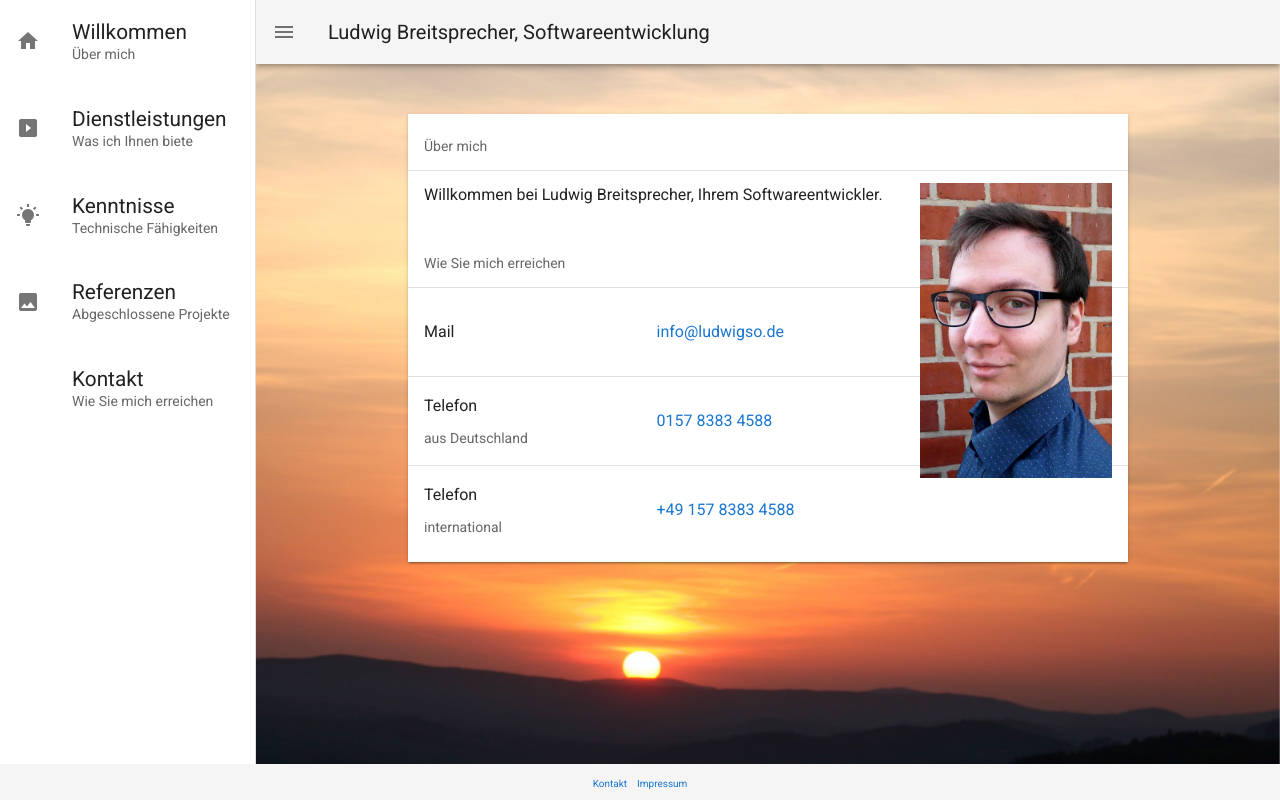
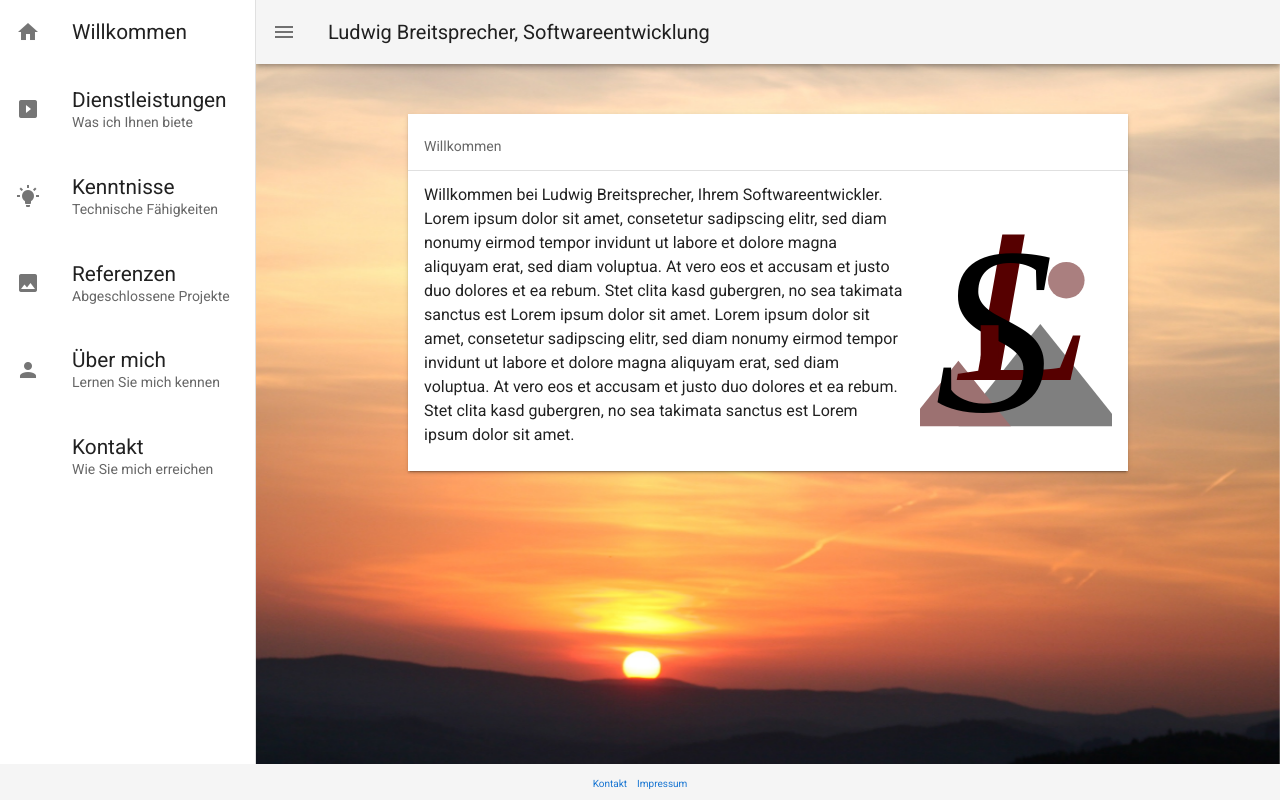
Before and after one commit to LudwigSo/ludwigbr_de, a Vue app: page / in a window 1280 px wide. Built offline with nearby package versions, Linux system fonts and the light colour scheme.

Commit message:
Add about, change home

```diff
--- /dev/null
+++ b/src/components/About.vue
@@ -0,0 +1,50 @@
+<template>
+  <div class="home">
+    <div class="top-padding-without-list"></div>
+    <v-subheader>Über mich</v-subheader>
+    <v-divider> </v-divider>
+    <div class="text">
+      <img class="img-right" src="./../assets/profilepicture.jpg" height="295px" width="192px">
+      <div class="paragraph">
+        Ich heiße Ludwig, bin studierter Wirtschaftsinformatiker und arbeite selbstständig als Software- und Webentwickler.
+
+      </div>
+      <div class="paragraph">
+        Bereits während meines Studiums habe ich angefangen selbstständig kleinere Softwareprojekte umzusetzen. Danach habe ich bei einem IT-Dienstleister als Entwickler gearbeitet und weitere Erfahrungen im Bereich IT und Softwareentwicklung sammeln können.
+
+      </div>
+
+    </div>
+    <contact></contact>
+  </div>
+</template>
+
+<script>
+import Vue from 'vue'
+import { Component } from 'vue-property-decorator'
+import Contact from './Contact'
+
+@Component({
+  components: { Contact }
+})
+export default class Home extends Vue {
+
+}
+</script>
+
+<style scoped>
+  .text {
+    padding: 12px 16px 0 16px; /* same as v-list on knowledge site*/
+  }
+  .text .paragraph {
+    padding-bottom: 24px;
+  }
+  .img-right {
+    float: right;
+    margin-left: 15px;
+  }
+  .img-left {
+    float: left;
+    margin-right: 15px;
+  }
+</style>
--- a/src/components/Home.vue
+++ b/src/components/Home.vue
@@ -1,17 +1,17 @@
 <template>
   <div class="home">
     <div class="top-padding-without-list"></div>
-    <v-subheader>Über mich</v-subheader>
+    <v-subheader>Willkommen</v-subheader>
     <v-divider> </v-divider>
     <div class="text">
-      <img class="img-right" src="./../assets/profilepicture.jpg" height="295px" width="192px">
+      <img class="img-right" src="./../assets/Logo_transparent.svg" height="295px" width="192px">
       <div class="paragraph">
         Willkommen bei Ludwig Breitsprecher, Ihrem Softwareentwickler.
-
+        Lorem ipsum dolor sit amet, consetetur sadipscing elitr, sed diam nonumy eirmod tempor invidunt ut labore et dolore magna aliquyam erat, sed diam voluptua. At vero eos et accusam et justo duo dolores et ea rebum. Stet clita kasd gubergren, no sea takimata sanctus est Lorem ipsum dolor sit amet. Lorem ipsum dolor sit amet, consetetur sadipscing elitr, sed diam nonumy eirmod tempor invidunt ut labore et dolore magna aliquyam erat, sed diam voluptua. At vero eos et accusam et justo duo dolores et ea rebum. Stet clita kasd gubergren, no sea takimata sanctus est Lorem ipsum dolor sit amet.
       </div>
 
     </div>
-    <contact></contact>
+    <!-- <contact></contact>     -->
   </div>
 </template>
 
--- a/src/components/Navigation.vue
+++ b/src/components/Navigation.vue
@@ -8,7 +8,7 @@
         </v-list-item-action>
         <v-list-item-content>
           <v-list-item-title class="navigation-title">Willkommen</v-list-item-title>
-          <v-list-item-subtitle>Über mich</v-list-item-subtitle>
+          <!-- <v-list-item-subtitle>Über mich</v-list-item-subtitle> -->
         </v-list-item-content>
       </v-list-item>
     </router-link>
@@ -45,6 +45,18 @@
         <v-list-item-content>
           <v-list-item-title  class="navigation-title">Referenzen</v-list-item-title>
           <v-list-item-subtitle>Abgeschlossene Projekte</v-list-item-subtitle>
+        </v-list-item-content>
+      </v-list-item>
+    </router-link>
+
+        <router-link to="/about">
+      <v-list-item link class="marginBot20">
+        <v-list-item-action>
+          <v-icon>mdi-account</v-icon>
+        </v-list-item-action>
+        <v-list-item-content>
+          <v-list-item-title  class="navigation-title">Über mich</v-list-item-title>
+          <v-list-item-subtitle>Lernen Sie mich kennen</v-list-item-subtitle>
         </v-list-item-content>
       </v-list-item>
     </router-link>
```
